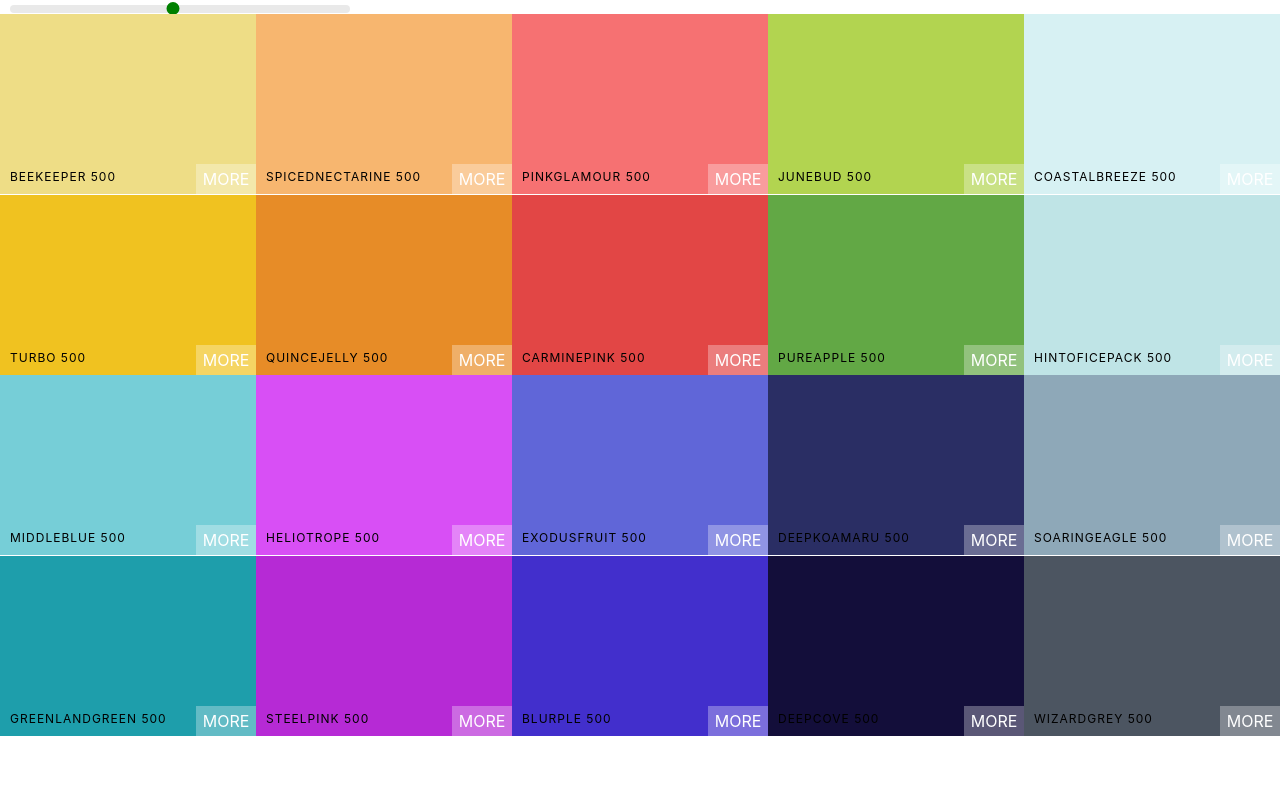
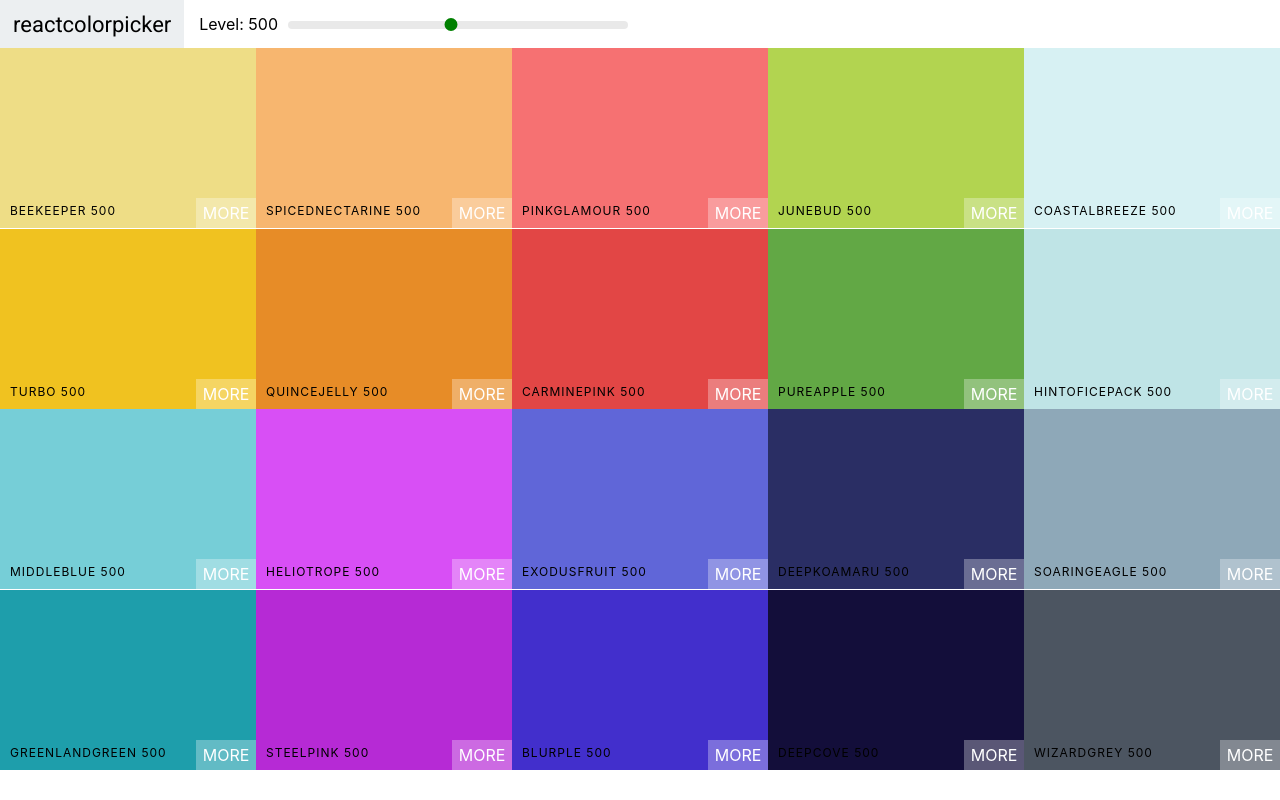
Before and after one commit to saahil0826/colors-app, a React (Create React App) app: page / in a window 1280 px wide. Built offline with nearby package versions, Linux system fonts and the light colour scheme.

Commit message:
Add Navbar and Font

```diff
--- a/public/index.html
+++ b/public/index.html
@@ -10,6 +10,10 @@
       content="Web site created using create-react-app"
     />
     <link rel="apple-touch-icon" href="%PUBLIC_URL%/logo192.png" />
+    <link
+    href="https://fonts.googleapis.com/css?family=Roboto:100,400,500"
+    rel="stylesheet"
+  />
     <!--
       manifest.json provides metadata used when your web app is installed on a
       user's mobile device or desktop. See https://developers.google.com/web/fundamentals/web-app-manifest/
--- a/src/Navbar.css
+++ b/src/Navbar.css
@@ -45,8 +45,3 @@
   margin-left: -7px;
   margin-top: -3px;
 }
-
-.select-container {
-  margin-left: auto;
-  margin-right: 1rem;
-}
--- a/src/Palette.css
+++ b/src/Palette.css
@@ -6,29 +6,3 @@
 .Palette-colors {
   height: 90%;
 }
-
-.slider {
-  width: 340px;
-  margin: 0 10px;
-  display: inline-block;
-}
-
-.rc-slider-track {
-  background-color: transparent;
-}
-.rc-slider-rail {
-  height: 8px;
-}
-.rc-slider-handle,
-.rc-slider-handle:active,
-.rc-slider-handle:focus,
-.rc-slider-handle:hover {
-  background-color: green;
-  outline: none;
-  border: 2px solid green;
-  box-shadow: none;
-  width: 13px;
-  height: 13px;
-  margin-left: -7px;
-  margin-top: -3px;
-}
--- /dev/null
+++ b/src/components/Navbar.js
@@ -0,0 +1,30 @@
+import React, { Component } from "react";
+import Slider from "rc-slider";
+import "rc-slider/assets/index.css";
+import "../Navbar.css";
+
+class Navbar extends Component {
+  render() {
+    const { level, changeLevel } = this.props;
+    return (
+      <header className='Navbar'>
+        <div className='logo'>
+          <a href='#'>reactcolorpicker</a>
+        </div>
+        <div className='slider-container'>
+          <span>Level: {level}</span>
+          <div className='slider'>
+            <Slider
+              defaultValue={level}
+              min={100}
+              max={900}
+              step={100}
+              onAfterChange={changeLevel}
+            />
+          </div>
+        </div>
+      </header>
+    );
+  }
+}
+export default Navbar;
--- a/src/components/Palette.js
+++ b/src/components/Palette.js
@@ -1,8 +1,7 @@
 import React, { Component } from "react";
 import ColorBox from "./ColorBox.js";
-import "rc-slider/assets/index.css";
+import Navbar from "./Navbar.js";
 import '../Palette.css'
-import Slider from "rc-slider";
 
 class Palette extends Component {
   constructor(props) {
@@ -21,15 +20,8 @@ class Palette extends Component {
     ));
     return (
       <div className='Palette'>
-        <div className='slider'>
-          <Slider
-            defaultValue={level}
-            min={100}
-            max={900}
-            step={100}
-            onAfterChange={this.changeLevel}
-          />
-        </div>
+      <Navbar level={level} changeLevel={this.changeLevel} />
+
 
         {/* Navbar goes here */}
         <div className='Palette-colors'>{colorBoxes}</div>
```
